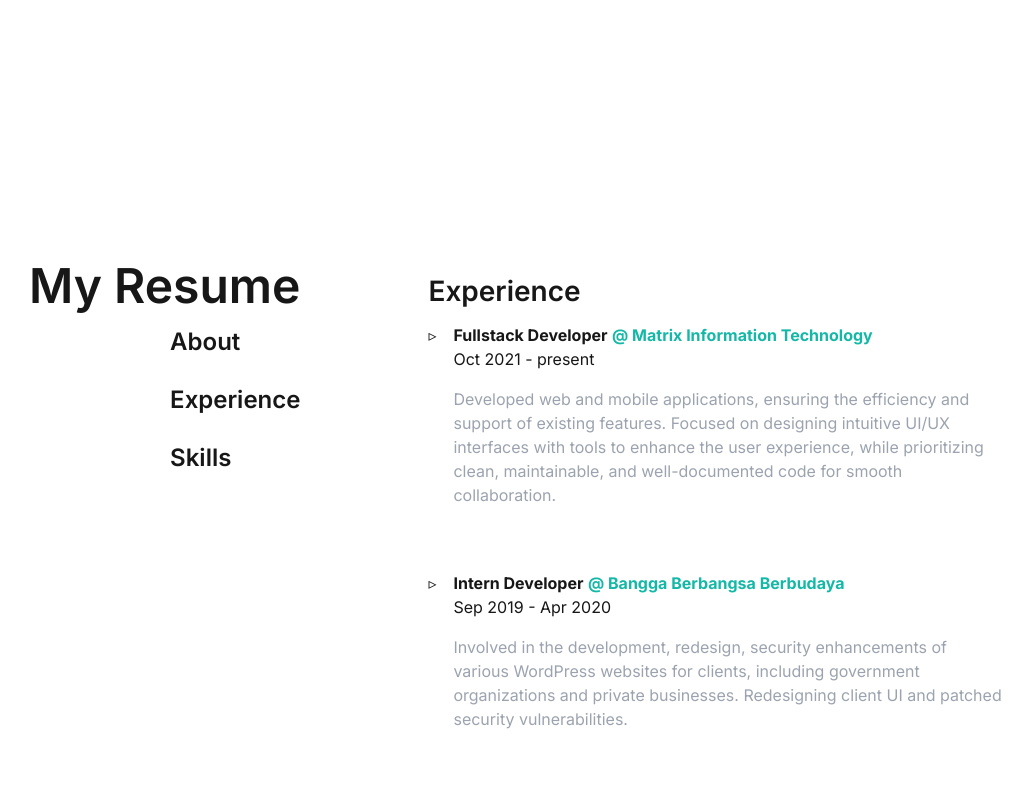
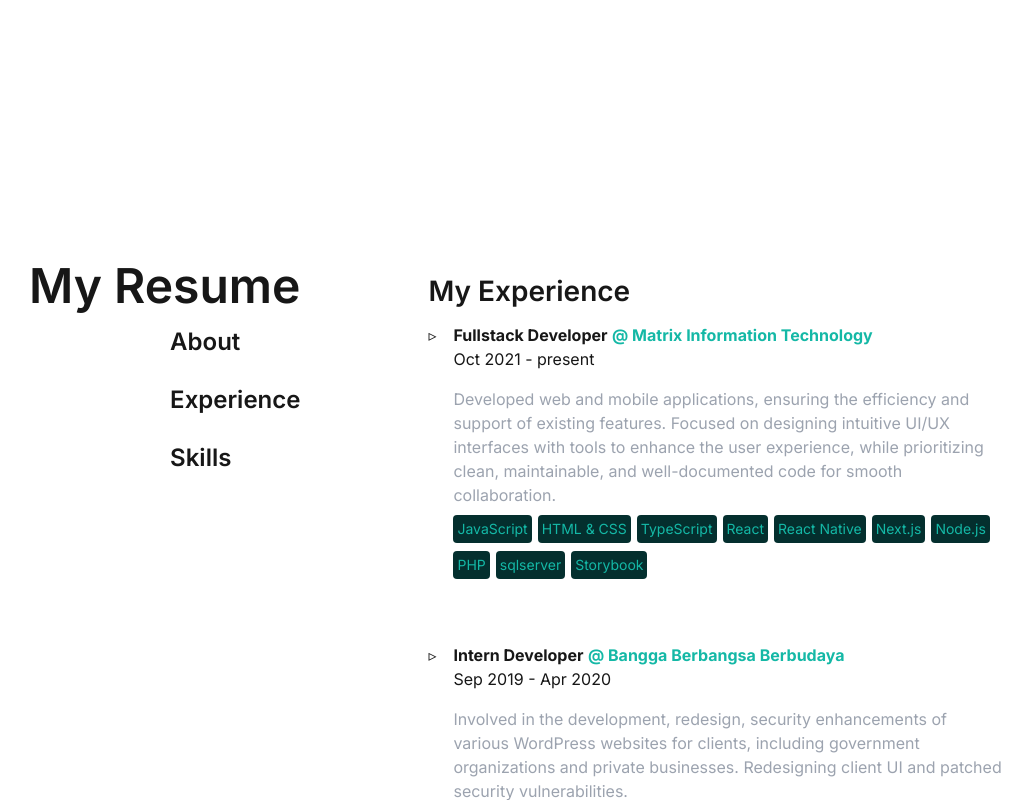
Before and after one commit to Kaiciary/davinkurnia-v1, a Next.js app: page / in a window 1280 px wide. Both pictures are taken after a click on the item "Experience". Shown: the part 779-1579 px from the top of the page, without its empty margins (26-1058 px from the left). Built offline with nearby package versions, Linux system fonts and the light colour scheme.

Commit message:
update on resume and experience

```diff
--- a/src/app/components/about.tsx
+++ b/src/app/components/about.tsx
@@ -1,7 +1,7 @@
 import React from "react";
 
 const About: React.FC<{ aboutMe: string }> = ({ aboutMe }) => {
-    return <p className="text-gray-400 xl:text-base xl:text-left text-left">{aboutMe.split('\n').map((line, index) => (
+    return <p className="text-gray-400 xl:text-base xl:text-left text-left xl:ml-0 ml-[25] mr-[5]">{aboutMe.split('\n').map((line, index) => (
         <React.Fragment key={index}>
             {line}
             <br />
--- a/src/app/components/experience.tsx
+++ b/src/app/components/experience.tsx
@@ -1,6 +1,7 @@
 import '../css/experience.css';
 
 interface ExperienceData {
+    tech: any;
     links: string;
     company: string;
     position: string;
@@ -19,8 +20,11 @@ const Experience: React.FC<{ experience: ExperienceData[] }> = ({ experience })
                     <p className='text-left'>{exp.period}</p>
                     <div className="h-4"></div>
                     {exp.details.length > 0 && (
-                        <p className="text-gray-400 pb-16 xl:text-left text-left">{exp.details[0]}</p>
+                        <p className="text-gray-400 text-left">{exp.details[0]}</p>
                     )}
+                    <p className='pb-16 flex flex-wrap'> {exp.tech.map((tec: any, index: any)=> (
+                        <p className='text-teal-500 bg-teal-950 rounded text-sm p-1 mr-1.5 mt-2' key={index}>{tec}</p>
+                    ))} </p>
                 </li>
             ))}
         </ul>
--- a/src/app/components/skills.tsx
+++ b/src/app/components/skills.tsx
@@ -11,8 +11,8 @@ interface skillProps{
 
 const Skills = ({skills} : skillProps) => {
   return (
-    <div className='grid grid-rows-2 grid-flow-col gap-10 xl:mt-0 mt-5'>{skills.map((skill, index) =>
-      <div key={index} className='text-5xl hover:text-teal-500'>{skill.icon}<div className='text-base mt-2'>{skill.name}</div></div>
+    <div className='grid grid-rows-2 grid-flow-col xl:gap-10 gap-5 xl:mt-0 mt-5'>{skills.map((skill, index) =>
+      <div key={index} className='xl:text-5xl text-3xl hover:text-teal-500'>{skill.icon}<div className='text-xs mt-2'>{skill.name}</div></div>
     )}</div>
   )
 }
--- a/src/app/css/experience.css
+++ b/src/app/css/experience.css
@@ -4,6 +4,6 @@
     left: 0;
   }
 
-  .point p {
+  .point{
     margin-left: 25px;
   }
--- a/src/app/data/resumeData.tsx
+++ b/src/app/data/resumeData.tsx
@@ -19,6 +19,7 @@ let resumeData = {
             details: [
                 "Developed web and mobile applications, ensuring the efficiency and support of existing features. Focused on designing intuitive UI/UX interfaces with tools to enhance the user experience, while prioritizing clean, maintainable, and well-documented code for smooth collaboration."
             ],
+            tech:['JavaScript', 'HTML & CSS', 'TypeScript', 'React', 'React Native', 'Next.js', 'Node.js', 'PHP', 'sqlserver', 'Storybook']
         },
         {
             company: "Bangga Berbangsa Berbudaya",
@@ -28,6 +29,8 @@ let resumeData = {
             details: [
                 "Involved in the development, redesign, security enhancements of various WordPress websites for clients, including government organizations and private businesses. Redesigning client UI and patched security vulnerabilities."
             ],
+            tech:['JavaScript', 'HTML & CSS', 'PHP', 'Wordpress']
+
         }
     ],
     education: [{
--- a/src/app/pages/resume.tsx
+++ b/src/app/pages/resume.tsx
@@ -1,5 +1,5 @@
 "use client";
-import { useState } from "react";
+import { useEffect, useState } from "react";
 import resumeData from "../data/resumeData"
 import Experience from "../components/experience";
 import About from "../components/about";
@@ -8,6 +8,25 @@ import Skills from "../components/skills";
 const Service: React.FC = () => {
 
     const [activeTab, setActiveTab] = useState("about");
+    const [aditionalText, setAditionalText] = useState("About Me");
+
+
+      // Update aditionalText whenever activeTab changes
+  useEffect(() => {
+    switch (activeTab) {
+      case "about":
+        setAditionalText("About Me");
+        break;
+      case "experience":
+        setAditionalText("My Experience");
+        break;
+      case "skills":
+        setAditionalText("My Skills");
+        break;
+      default:
+        setAditionalText("");
+    }
+  }, [activeTab]);
 
     const renderContent = () => {
         switch (activeTab) {
@@ -35,7 +54,7 @@ const Service: React.FC = () => {
                         </div>
                     </div>
                     <div className="mt-4 xl:mt-0">
-                        <h1 className="h3 xl:pt-4">{activeTab.charAt(0).toUpperCase() + activeTab.slice(1)}</h1>
+                        <h1 className="h3 xl:pt-4">{aditionalText}</h1>
                         <div className="mt-4 flex xl:justify-start justify-center">
                             <div className="xl:max-w-xl max-w-[450px]">
                                 {renderContent()}
```
